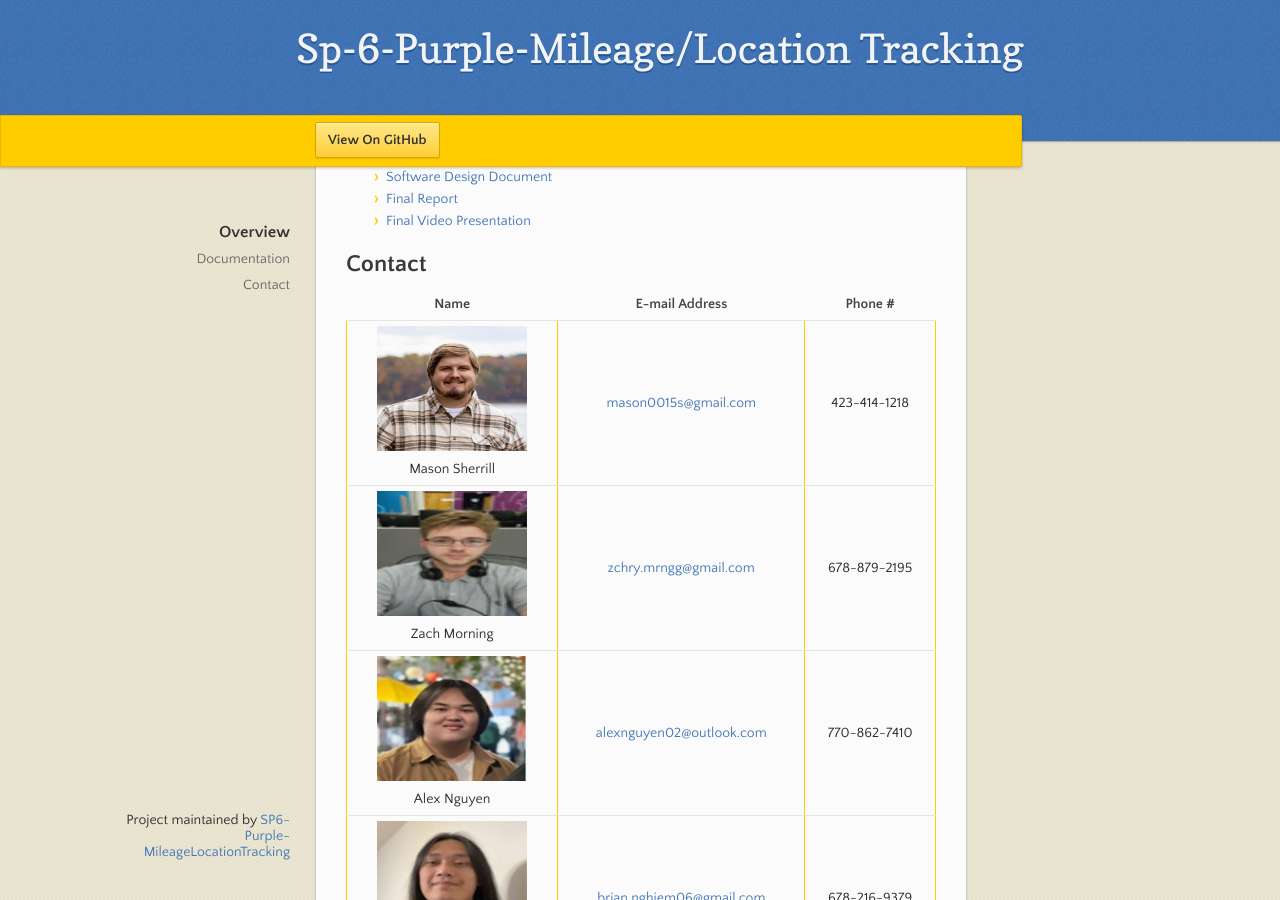
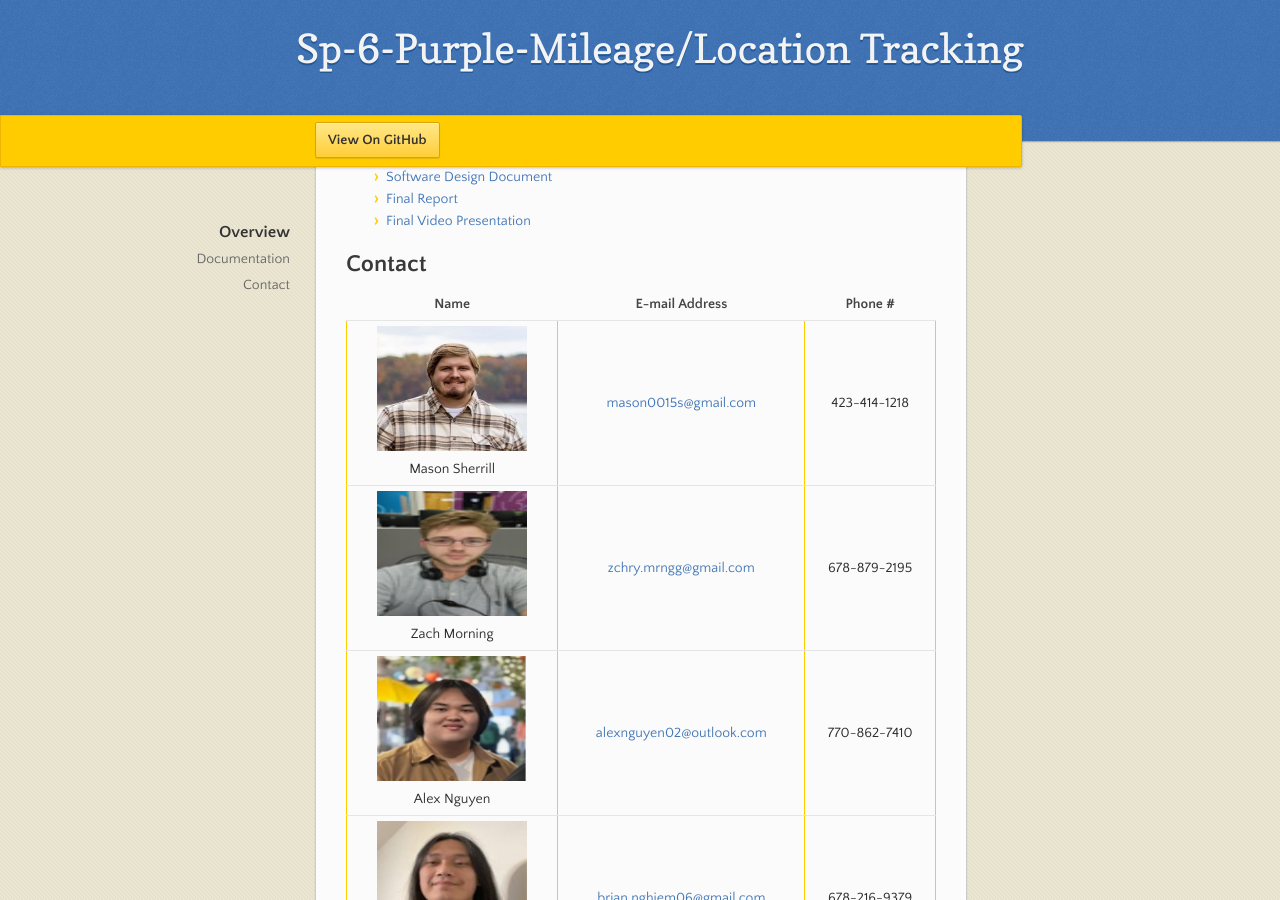
Before and after one commit to SP6-Purple-MileageLocationTracking/SP-6-Purple-MileageLocationTracking.github.io, a Jekyll site: the page built from index.md, in a window 1280 px wide and 900 px high, scrolled down 553 px. Built offline with Jekyll 4.4.1, drawn with Linux system fonts in a browser that asks for light colours; the repository's description, which GitHub fills in, is left out.

Commit message:
UpdatedFooter

```diff
--- a/_layouts/default.html
+++ b/_layouts/default.html
@@ -34,9 +34,7 @@
         {{ content }}
       </section>
       <footer>
-        {% if site.github.is_project_page %}
-          <p>Project maintained by <a href="{{ site.github.owner_url }}">{{ site.github.owner_name }}</a></p>
-        {% endif %}
+
       </footer>
     </div>
   </body>
```
